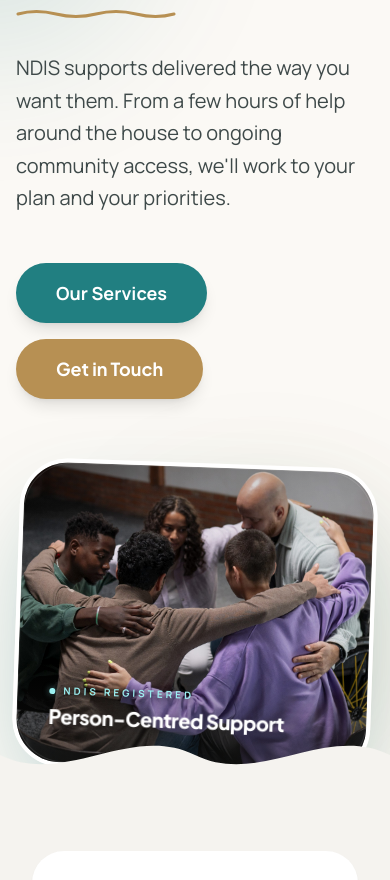
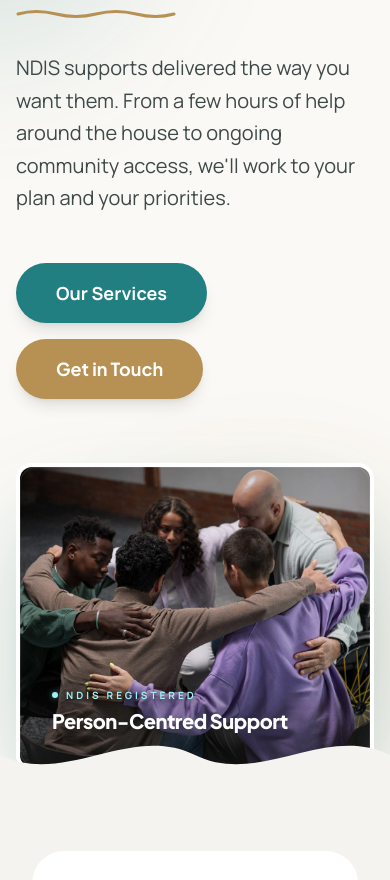
Before and after one commit to aminfaruk/claritycare, a plain HTML site: page index.html in a window 390 px wide. Shown: the part 202-1082 px from the top of the page. Drawn offline with nearby package versions, Linux system fonts and the light colour scheme.

Commit message:
Fix hero image blob shape on mobile
- Reduce border-radius from 3rem to 1rem (rounded-2xl) on mobile
- Remove 2-degree tilt rotation on mobile (flat image, tilts at sm+)
- Match inner ring radius to container at both breakpoints

Co-Authored-By: Claude Opus 4.6 (1M context) <noreply@anthropic.com>

```diff
--- a/index.html
+++ b/index.html
@@ -170,11 +170,11 @@
 </div>
 </div>
 <div class="relative z-10">
-<div class="relative overflow-hidden rounded-[3rem] border-4 border-white group rotate-2 hover:rotate-0 transition-transform duration-700" style="box-shadow: 0 40px 100px -25px rgba(0, 101, 103, 0.35);">
+<div class="relative overflow-hidden rounded-2xl sm:rounded-[3rem] border-4 border-white group sm:rotate-2 sm:hover:rotate-0 transition-transform duration-700" style="box-shadow: 0 40px 100px -25px rgba(0, 101, 103, 0.35);">
 <img alt="Clarity Core Care support worker with participant" class="w-full h-[300px] sm:h-[400px] md:h-[500px] lg:h-[600px] object-cover object-[center_30%] transition-transform duration-700 group-hover:scale-[1.03]" src="img-hero.jpg" style="filter: brightness(0.95) contrast(1.08) saturate(0.95);"/>
 <div class="absolute inset-x-0 top-0 h-1/4 bg-gradient-to-b from-[#1b1c1a]/20 to-transparent pointer-events-none"></div>
 <div class="absolute inset-x-0 bottom-0 h-1/3 bg-gradient-to-t from-[#1b1c1a]/50 to-transparent pointer-events-none"></div>
-<div class="absolute inset-0 ring-1 ring-inset ring-white/10 rounded-[3rem] pointer-events-none"></div>
+<div class="absolute inset-0 ring-1 ring-inset ring-white/10 rounded-2xl sm:rounded-[3rem] pointer-events-none"></div>
 <div class="absolute bottom-0 left-0 p-8 z-10">
 <span class="font-label text-[10px] uppercase tracking-[0.3em] text-primary-fixed font-bold flex items-center gap-2 mb-1" style="text-shadow: 0 2px 6px rgba(0,0,0,0.9);"><span class="inline-block w-1.5 h-1.5 rounded-full bg-primary-fixed" style="box-shadow: 0 0 6px rgba(156,241,242,0.5);"></span>NDIS Registered</span>
 <p class="font-headline font-black text-white text-xl tracking-tight drop-shadow-lg">Person-Centred Support</p>
@@ -261,7 +261,7 @@
 <div class="relative overflow-hidden aspect-square rounded-[3rem] border-4 border-white group" style="box-shadow: 0 30px 80px -20px rgba(0, 101, 103, 0.3);">
 <img alt="Clarity Core Care community participation" class="w-full h-full object-cover transition-transform duration-700 group-hover:scale-[1.03]" src="img-about-snapshot.webp" style="filter: brightness(0.95) contrast(1.08) saturate(0.95);"/>
 <div class="absolute inset-x-0 bottom-0 h-1/3 bg-gradient-to-t from-[#1b1c1a]/40 to-transparent pointer-events-none"></div>
-<div class="absolute inset-0 ring-1 ring-inset ring-white/10 rounded-[3rem] pointer-events-none"></div>
+<div class="absolute inset-0 ring-1 ring-inset ring-white/10 rounded-2xl sm:rounded-[3rem] pointer-events-none"></div>
 </div>
 </div>
 <div class="lg:w-1/2 space-y-6">
```
